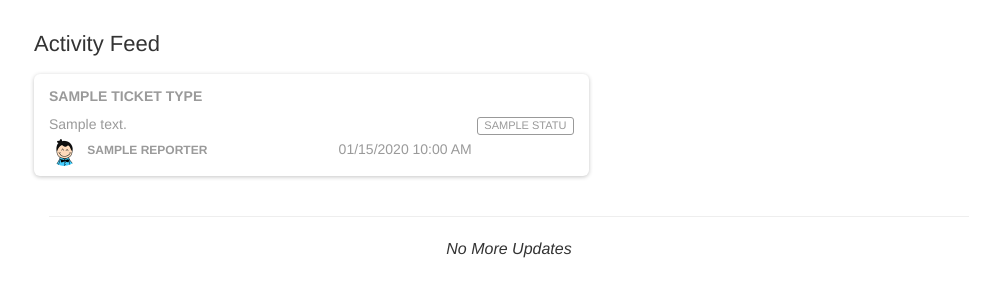
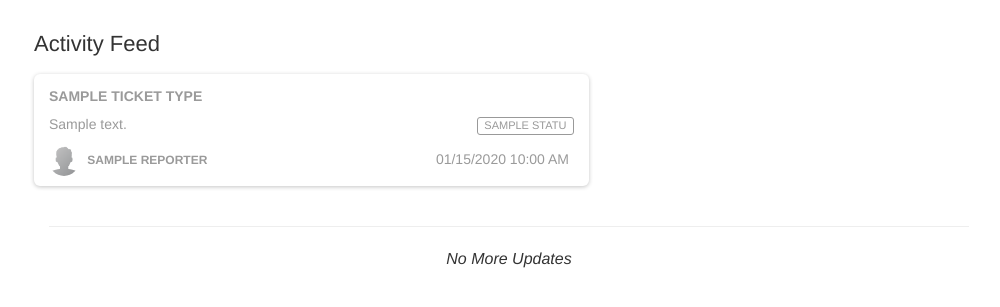
Before and after one commit to dnascimb/msc, a Flask app: template msc/templates/service_request_listing.html in a window 1280 px wide. Shown: the part 71-378 px from the top of the page, without its empty margins (36-1036 px from the left). Run offline with Flask 2, Linux system fonts and the light colour scheme; the template is opened without the code that fills it: most values are stand-ins (such as "Sample title", 1, 10 or a date in 2020); parts of the project's set-up code (start-up, migrations or seed data) failed here and were passed over; some libraries are stand-ins or nearby versions; some web fonts are replaced.

Commit message:
restyle the request listing padding

```diff
--- a/msc/templates/service_request_listing.html
+++ b/msc/templates/service_request_listing.html
@@ -38,11 +38,11 @@
                     </a>
                     <a class="card-link" href="/user/{{ session.get('user_id')}}/tickets/{{ ticket.id }}">{{ ticket.description }}</a>
                     </a>
-                     <div class="footer">
+                     <div class="footer" style="padding-top:10px">
                         <div class="author">
                             <a class="card-link" href="#">
-                               <img src="{{ url_for('static', filename='x_gsdk_pro_html_v1.4.3/HTML/assets/img/new_logo.png') }}" alt="..." class="avatar">
-                                 <span>{{ ticket.reporter }}</span>
+                               <img src="{{ url_for('static', filename='x_gsdk_pro_html_v1.4.3/HTML/assets/img/placeholder.png') }}" alt="..." class="avatar">
+                                 <span>{{ ticket.Reporter.name }}</span>
                             </a>
                         </div>
                         <div class="stats pull-right">
```
